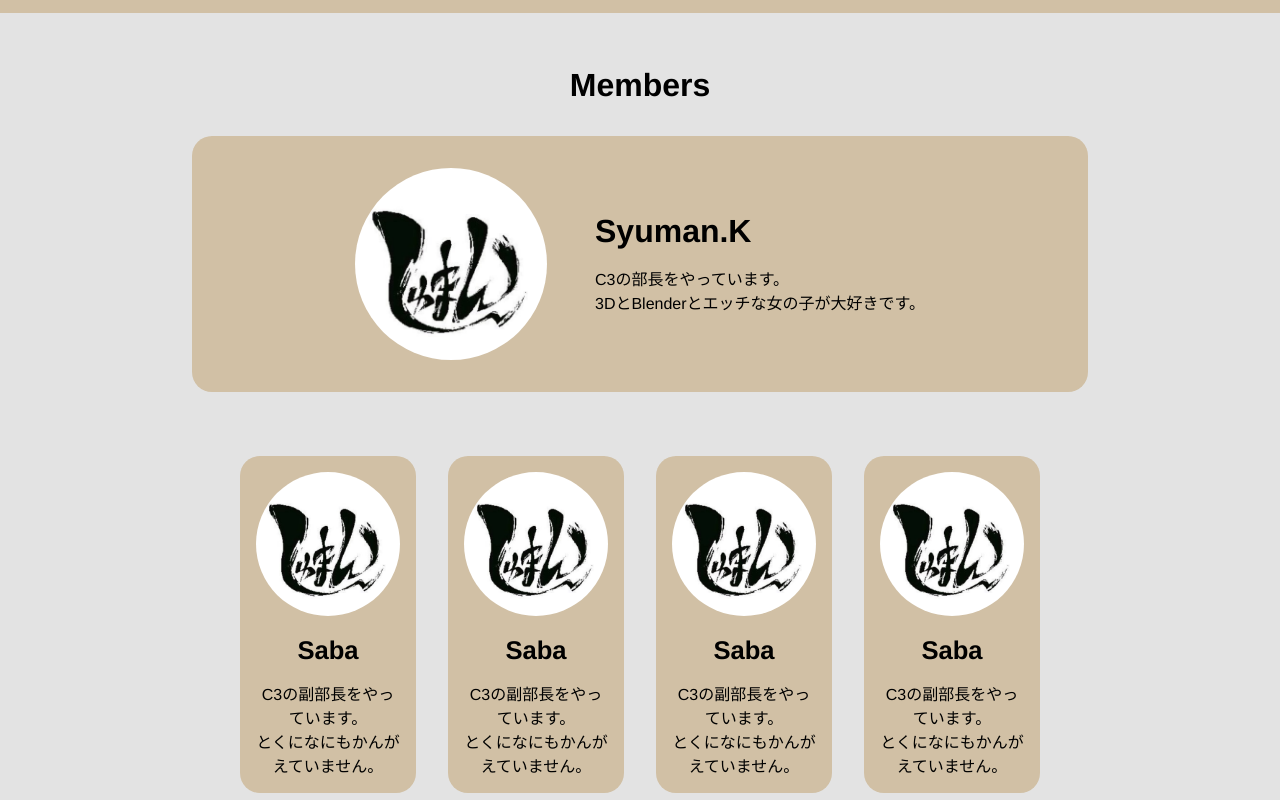
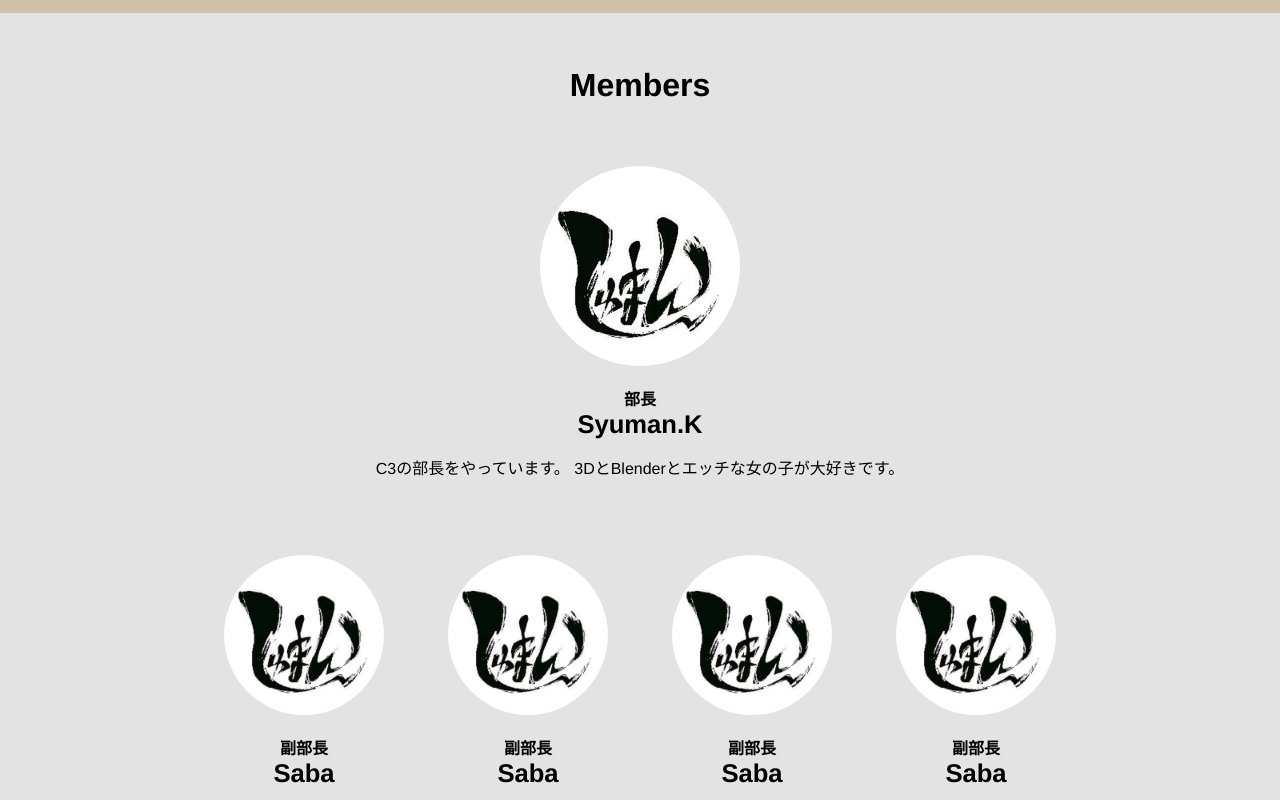
Before and after one commit to Kyutech-C3/official-site, a Vue app: page / in a window 1280 px wide. Shown: the part 520-1320 px from the top of the page. Built offline with nearby package versions, Linux system fonts and the light colour scheme; no server answers; the database is empty.

Commit message:
[update] Flexbox and component data

```diff
--- a/src/components/Members/Members.vue
+++ b/src/components/Members/Members.vue
@@ -1,66 +1,70 @@
 <template>
   <div class="members">
     <SectionTitle>Members</SectionTitle>
-    <div class="leader">
-      <img class="leader_icon" src="../../assets/leader.png">
-      <div class="leader_expression">
-        <div class="leader_name">Syuman.K</div>
-        <div>
-          C3の部長をやっています。<br />
-          3DとBlenderとエッチな女の子が大好きです。
-        </div>
-      </div>
-    </div>
-    <div class="exectives">
-      <div class="exective">
-        <img class="exective_icon" src="../../assets/saba.png">
+    <div class="members_container">
+      <div class="exective" :class="{leader: exective.isLeader}" v-for="exective in exectives" :key="exective.name">
+        <img class="exective_icon" :src="exective.avatar">
         <div class="exective_expression">
-          <div class="exective_name">Saba</div>
-          <div>
-            C3の副部長をやっています。<br />
-            とくになにもかんがえていません。
-          </div>
-        </div>
-      </div>
-      <div class="exective">
-        <img class="exective_icon" src="../../assets/saba.png">
-        <div class="exective_expression">
-          <div class="exective_name">Saba</div>
-          <div>
-            C3の副部長をやっています。<br />
-            とくになにもかんがえていません。
-          </div>
-        </div>
-      </div>
-      <div class="exective">
-        <img class="exective_icon" src="../../assets/saba.png">
-        <div class="exective_expression">
-          <div class="exective_name">Saba</div>
-          <div>
-            C3の副部長をやっています。<br />
-            とくになにもかんがえていません。
-          </div>
-        </div>
-      </div>
-      <div class="exective">
-        <img class="exective_icon" src="../../assets/saba.png">
-        <div class="exective_expression">
-          <div class="exective_name">Saba</div>
-          <div>
-            C3の副部長をやっています。<br />
-            とくになにもかんがえていません。
-          </div>
+          <div class="exective_role">{{ exective.role }}</div>
+          <div class="exective_name">{{ exective.name }}</div>
+          <p>{{ exective.description }}</p>
         </div>
       </div>
     </div>
   </div>
 </template>
 <script>
+/*
+部長
+副部長x2
+鯖缶
+広報
+*/
 import SectionTitle from '../miscs/SectionTitle'
+import leaderAvatar from '../../assets/leader.png'
 export default {
   components: {
     SectionTitle
-  }
+  },
+  data: () => ({
+    exectives: [
+      {
+        isLeader: true,
+        avatar: leaderAvatar,
+        role: '部長',
+        name: 'Syuman.K',
+        description: 'C3の部長をやっています。\n3DとBlenderとエッチな女の子が大好きです。'
+      },
+      {
+        isLeader: false,
+        avatar: leaderAvatar,
+        role: '副部長',
+        name: 'Saba',
+        description: 'C3の副部長をやっています。\n特に何もかんがえていません。'
+      },
+      {
+        isLeader: false,
+        avatar: leaderAvatar,
+        role: '副部長',
+        name: 'Saba',
+        description: 'C3の副部長をやっています。\n特に何もかんがえていません。'
+      },
+      {
+        isLeader: false,
+        avatar: leaderAvatar,
+        role: '副部長',
+        name: 'Saba',
+        description: 'C3の副部長をやっています。\n特に何もかんがえていません。'
+      },
+      {
+        isLeader: false,
+        avatar: leaderAvatar,
+        role: '副部長',
+        name: 'Saba',
+        description: 'C3の副部長をやっています。\n特に何もかんがえていません。'
+      },
+    ]
+  })
 }
 </script>
 <style lang="scss" scoped>
@@ -69,45 +73,31 @@ export default {
   text-align: center;
   background-color: $base-color;
 }
-.leader{
-  margin-bottom: 3rem;
-  background-color: $brand-color;
-  border-radius: $border-radius;
-  padding: 2rem 0;
-}
-.leader_icon {
-  display: inline-block;
-  border-radius: 50%;
-  width: 12rem;
-  margin-right: 3rem;
-  vertical-align: middle;
-}
-.leader_expression {
-  display: inline-block;
-  vertical-align: middle;
-  text-align: left;
-}
-.leader_name {
-  font-size: 2rem;
-  font-weight: bold;
-  margin-bottom: 1rem;
-  vertical-align: baseline;
+.members_container {
+  display: flex;
+  flex-wrap: wrap;
+  align-items: center;
+  justify-content: space-around;
 }
 .exective {
-  display: inline-block;
-  width: 9rem;
-  margin: 0 1rem;
-  margin-top: 1rem;
-  padding: 1rem;
-  background-color: $brand-color;
-  border-radius: $border-radius;
+  flex-basis: 160px;
+  padding: 30px;
+}
+.leader {
+  flex-basis: 100%;
+}
+.exective_role {
+  font-weight: bold;
 }
 .exective_expression {
   margin-top: 1rem;
 }
 .exective_icon {
+  border-radius: 50%;
   width: 100%;
-  border-radius: 50%;
+}
+.leader .exective_icon {
+  width: 200px;
 }
 .exective_name {
   font-size: 1.6rem;
```
